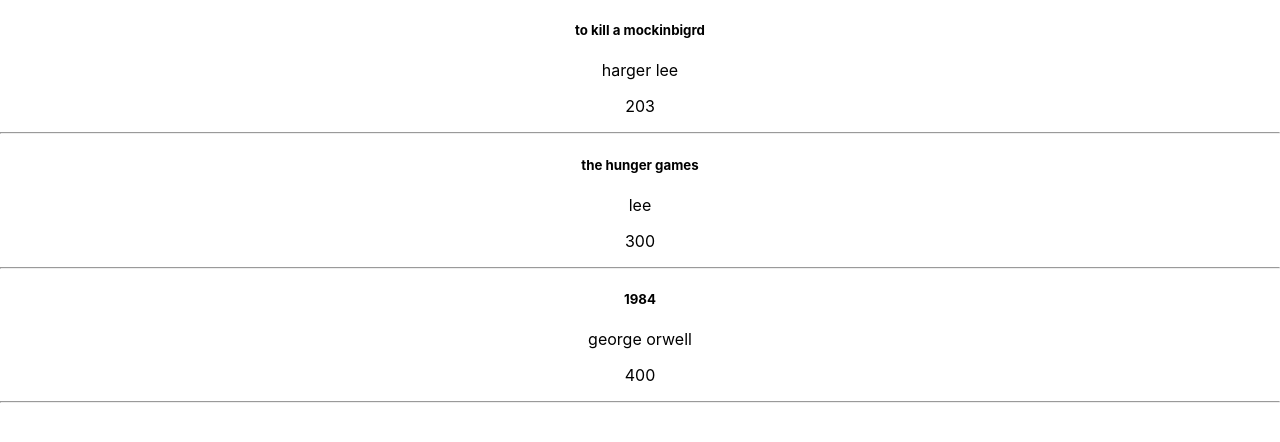
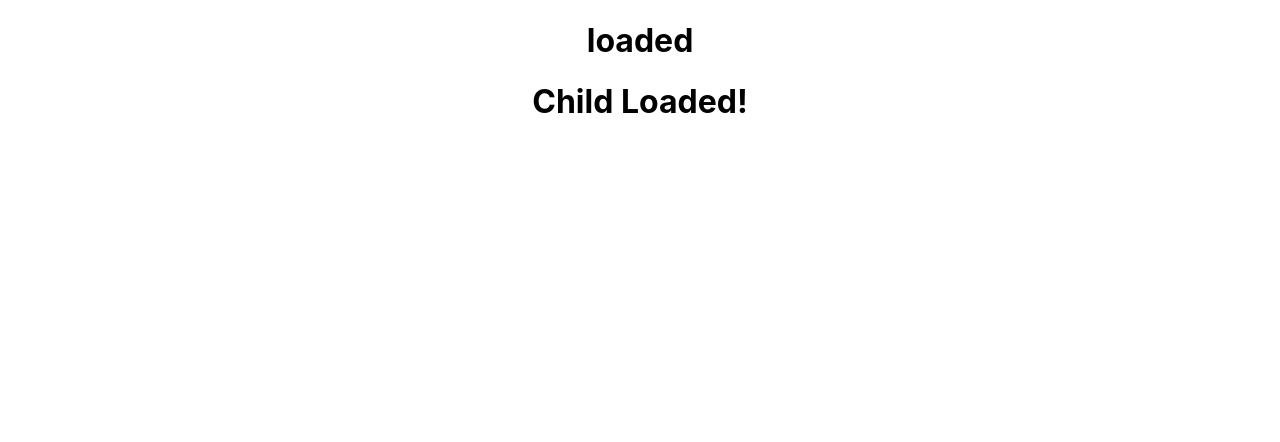
Before and after one commit to yoesk8/react-first-app, a React (Create React App) app in the folder my-app/: page / in a window 1280 px wide. Shown: the top 442 px of the page. Built offline with nearby package versions, Linux system fonts and the light colour scheme.

Commit message:
Created component to learn abour componentdidmount lif cycle method

```diff
--- a/my-app/src/App.js
+++ b/my-app/src/App.js
@@ -9,11 +9,12 @@
 import NestingComponents from './components/NestingComponents';
 import MethodsAsPropsParent from './components/MethodsAsPropsParent';
 import RenderingLists from './components/RenderingLists';
+import LifeCycleCDM from './components/LifeCycleCDM';
 
 function App() {
   return (
     <div className="App">
-      <RenderingLists/>
+      <LifeCycleCDM/>
     </div>
   );
 }
--- /dev/null
+++ b/my-app/src/components/LifeCycleCDM.js
@@ -0,0 +1,37 @@
+import React, { Component } from 'react'
+import LifeCycleCDMChild from './LifeCycleCDMChild'
+
+export class LifeCycleCDM extends Component {
+    constructor(props) {
+        console.log('constructor called')
+        super(props)
+
+        this.state = {
+             data: 'loading'
+        }
+    }
+    getData() {
+        console.log('getData() called')
+        setTimeout(() => {
+            console.log('Data fetched!')
+            this.setState({
+                data: 'loaded'
+            })
+        }, 3000)
+    }
+    componentDidMount() {
+        console.log('Component mounted')
+        this.getData()
+    }
+    render() {
+        console.log('Render method called')
+        return (
+            <div>
+                <h1>{this.state.data}</h1>
+                <LifeCycleCDMChild />
+            </div>
+        )
+    }
+}
+
+export default LifeCycleCDM
--- /dev/null
+++ b/my-app/src/components/LifeCycleCDMChild.js
@@ -0,0 +1,41 @@
+
+import React, { Component } from 'react'
+
+export class LifeCyclesCDMChild extends Component {
+
+  constructor(props) {
+    console.log('Child Constructor Called')
+    super(props)
+
+    this.state = {
+      data: 'Child Loading...',
+    }
+  }
+
+  getData() {
+    console.log('Child getData() called')
+    setTimeout(() => {
+      console.log('Child Data fetched!')
+      this.setState({
+        data: 'Child Loaded!'
+      })
+    }, 3000)
+  }
+
+  componentDidMount() {
+    console.log('Child Component mounted')
+    this.getData();
+  }
+
+
+  render() {
+    console.log('Child Render method called')
+    return (
+      <div>
+        <h1>{this.state.data}</h1>
+      </div>
+    )
+  }
+}
+
+export default LifeCyclesCDMChild
```
